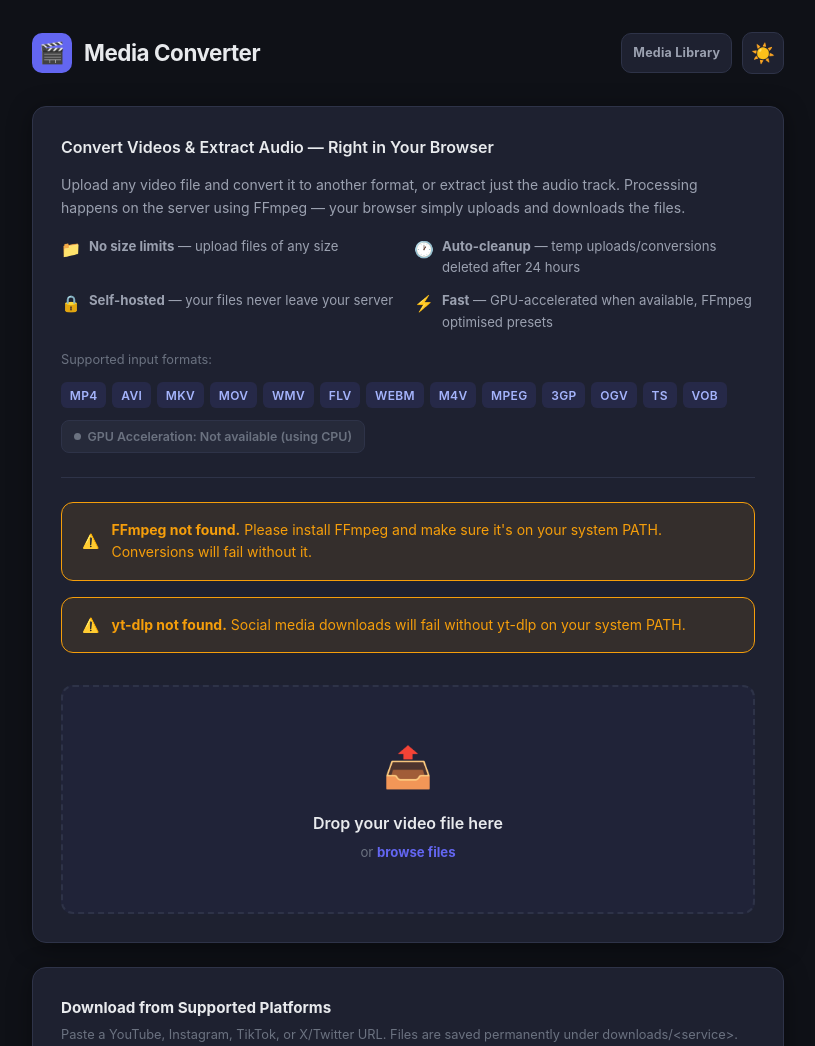
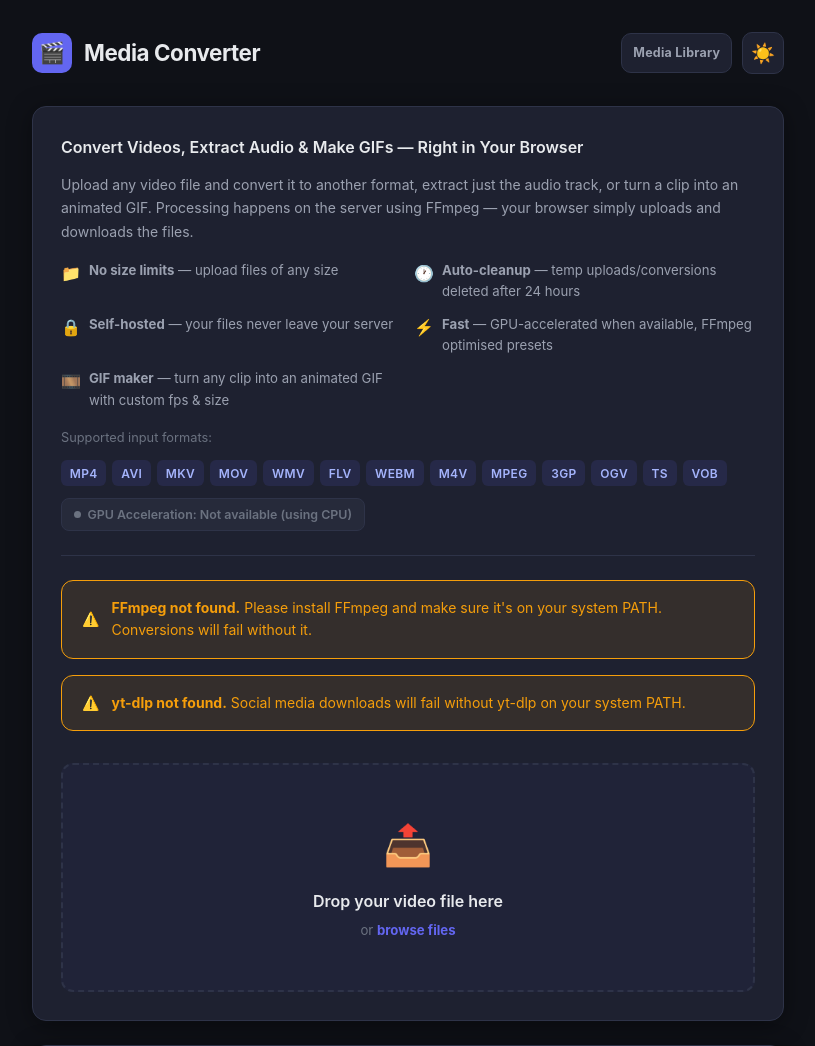
Before and after one commit to M1XZG/media-converter, a Flask app: page / in a window 1280 px wide. Shown: the top 1046 px of the page, without its empty margins (232-1047 px from the left). Run offline with Flask 3, Linux system fonts and the light colour scheme; some libraries are stand-ins or nearby versions.

Commit message:
Mention GIF maker on landing page
Update the intro heading, description, and feature list to advertise the
new GIF conversion mode so it is discoverable before uploading a file.

```diff
--- a/templates/index.html
+++ b/templates/index.html
@@ -1108,9 +1108,10 @@
 
         <!-- Info Banner -->
         <div class="info-banner">
-            <h2>Convert Videos &amp; Extract Audio — Right in Your Browser</h2>
+            <h2>Convert Videos, Extract Audio &amp; Make GIFs — Right in Your Browser</h2>
             <p>
-                Upload any video file and convert it to another format, or extract just the audio track.
+                Upload any video file and convert it to another format, extract just the audio track,
+                or turn a clip into an animated GIF.
                 Processing happens on the server using FFmpeg — your browser simply uploads and downloads the files.
             </p>
             <div class="info-grid">
@@ -1129,6 +1130,10 @@
                 <div class="info-item">
                     <span class="icon">⚡</span>
                     <span><strong>Fast</strong> — GPU-accelerated when available, FFmpeg optimised presets</span>
+                </div>
+                <div class="info-item">
+                    <span class="icon">🎞️</span>
+                    <span><strong>GIF maker</strong> — turn any clip into an animated GIF with custom fps &amp; size</span>
                 </div>
             </div>
             <div style="margin-top: 1rem;">
```
